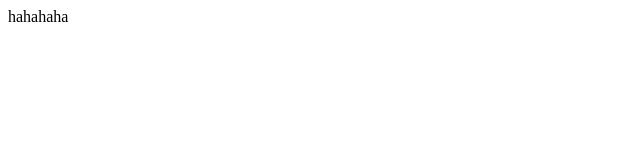
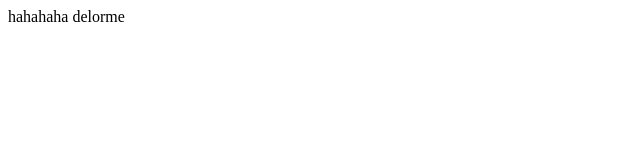
Before and after one commit to Delorme07/Tutorial, a plain HTML site: page index.html in a window 1280 px wide. Shown: the full height of the page, 0-640 px from the left. Drawn offline with Linux system fonts and the light colour scheme.

Commit message:
added text

```diff
--- a/index.html
+++ b/index.html
@@ -5,6 +5,6 @@
     <title>Test</title>
   </head>
   <body>
-    hahahaha
+    hahahaha delorme
   </body>
 </html>
```
